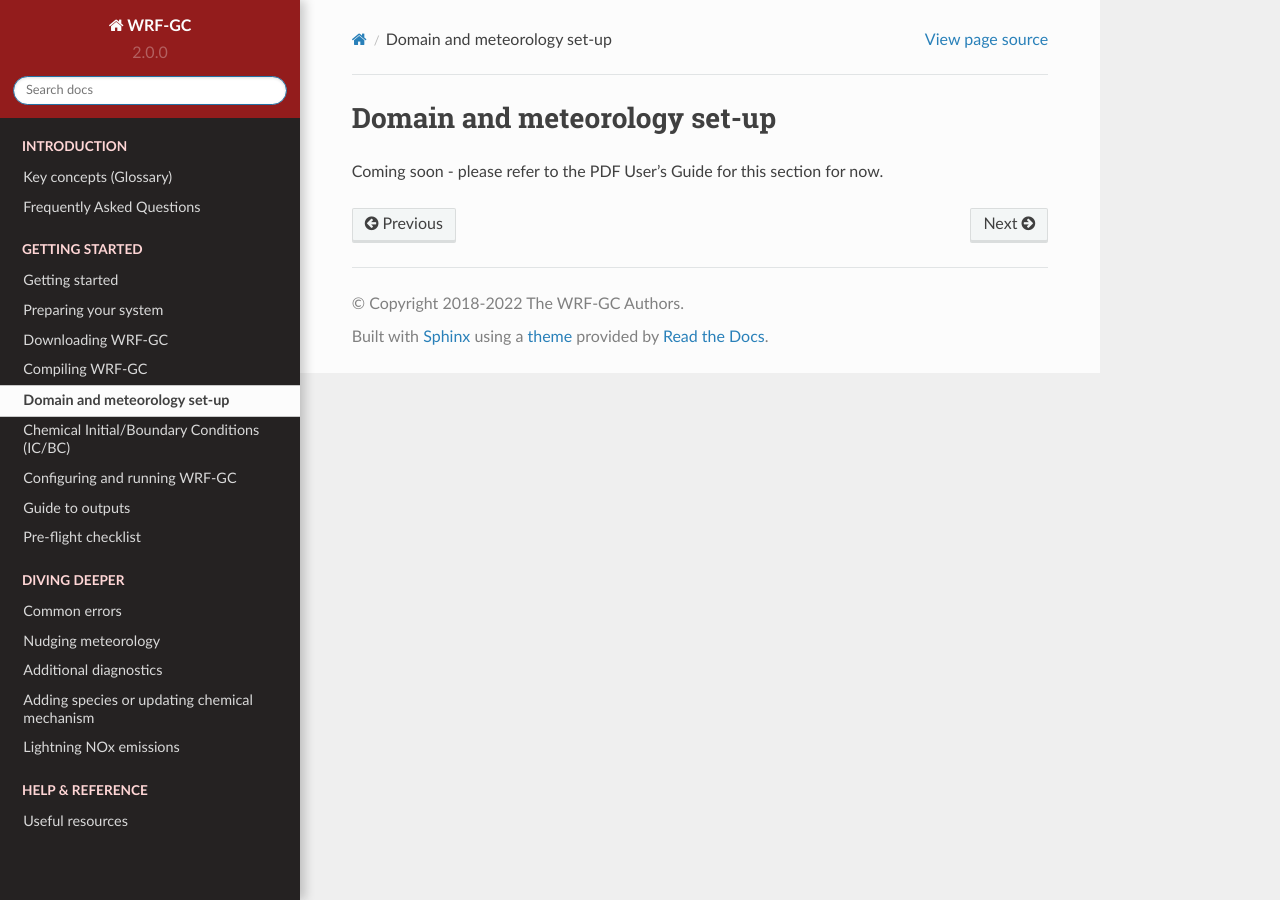
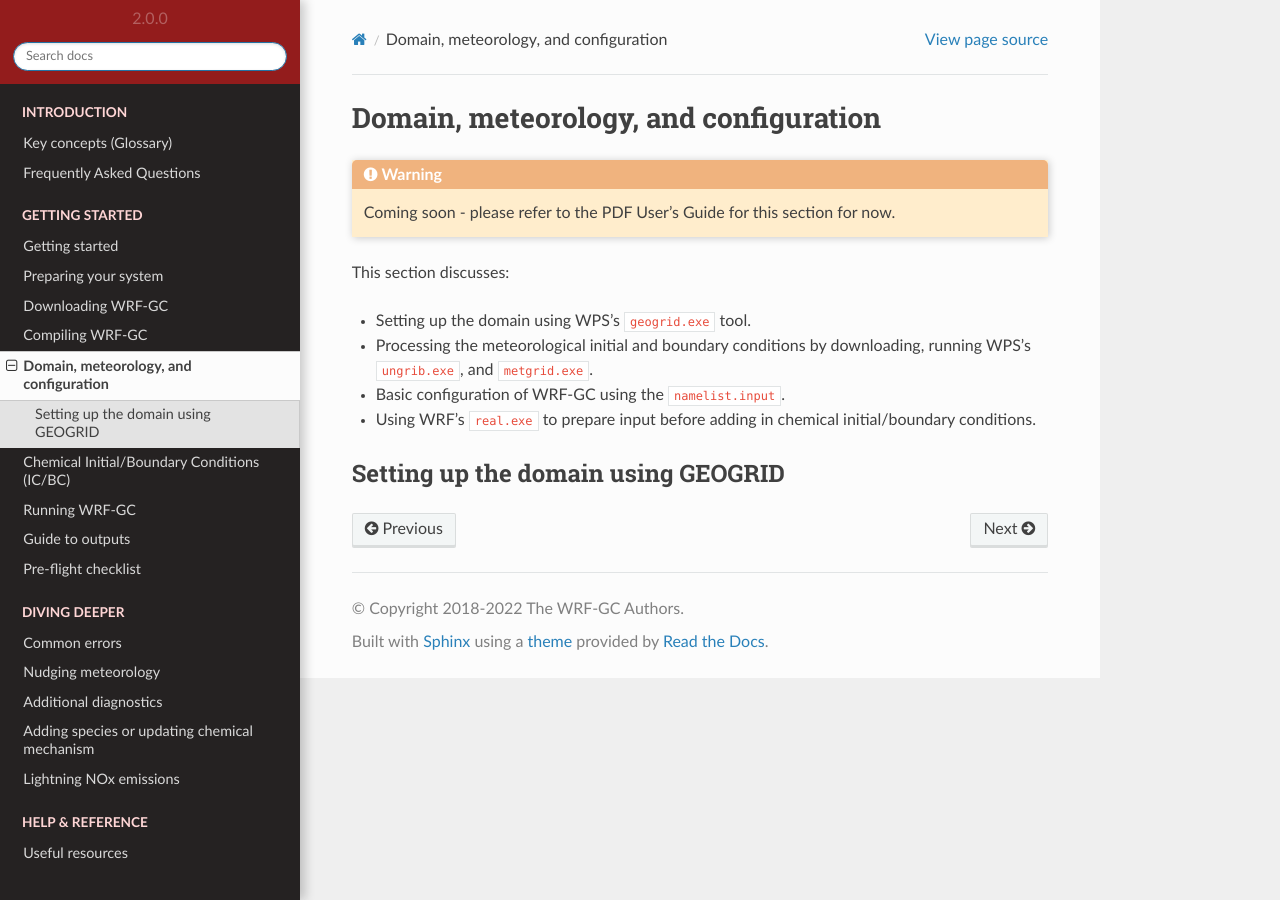
Before and after one commit to WRF-GC/documentation, a Sphinx documentation site: the page built from docs/source/guide-4-wps-domain-real.rst, in a window 1280 px wide. Built offline with Sphinx 7.4.7 and the Read the Docs theme 2.0.0, drawn with Linux system fonts in a browser that asks for light colours.

```diff
--- a/docs/source/guide-2-downloading.rst
+++ b/docs/source/guide-2-downloading.rst
@@ -2,6 +2,7 @@ Downloading WRF-GC
 ===================
 
 This section discusses:
+
 * Downloading the :term:`WRF` model.
 * Downloading the WRF-GC coupler and the :term:`GEOS-Chem` model.
 * Downloading the :term:`WPS` (WRF Pre-Processor).
--- a/docs/source/guide-4-wps-domain-real.rst
+++ b/docs/source/guide-4-wps-domain-real.rst
@@ -1,4 +1,16 @@
-Domain and meteorology set-up
-==============================
+Domain, meteorology, and configuration
+======================================
 
-Coming soon - please refer to the PDF User's Guide for this section for now.
+.. warning::
+	Coming soon - please refer to the PDF User's Guide for this section for now.
+
+
+This section discusses:
+
+* Setting up the domain using WPS's ``geogrid.exe`` tool.
+* Processing the meteorological initial and boundary conditions by downloading, running WPS's ``ungrib.exe``, and ``metgrid.exe``.
+* Basic configuration of WRF-GC using the ``namelist.input``.
+* Using WRF's ``real.exe`` to prepare input before adding in chemical initial/boundary conditions.
+
+Setting up the domain using GEOGRID
+-------------------------------------
--- a/docs/source/guide-5-run.rst
+++ b/docs/source/guide-5-run.rst
@@ -1,4 +1,4 @@
-Configuring and running WRF-GC
-===============================
+Running WRF-GC
+===============
 
 Coming soon - please refer to the PDF User's Guide for this section for now.
```
Also changed, not shown: docs/source/guide-1-system-requirements.rst (+19 -0 lines), docs/source/guide-3-compiling.rst (+16 -0 lines).
